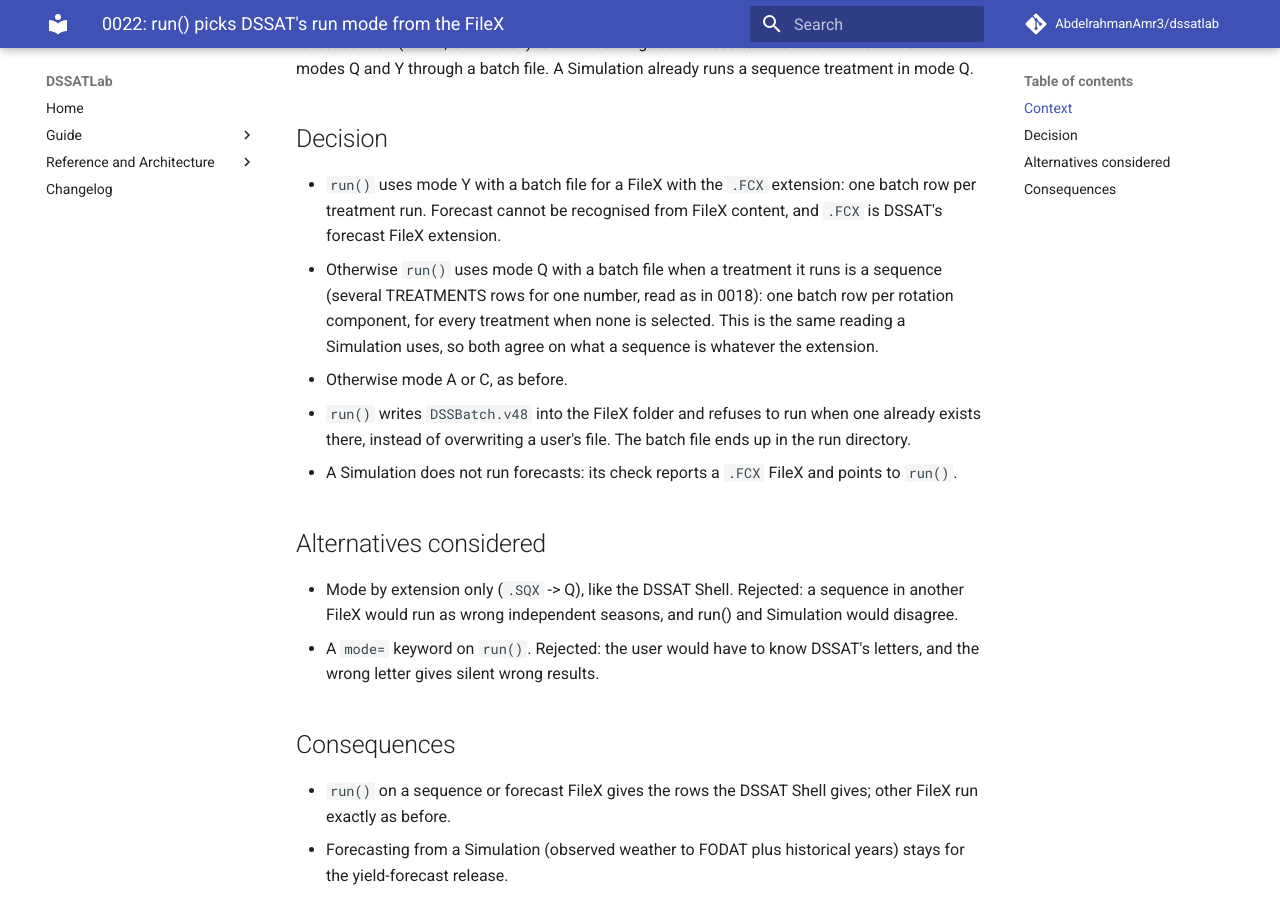
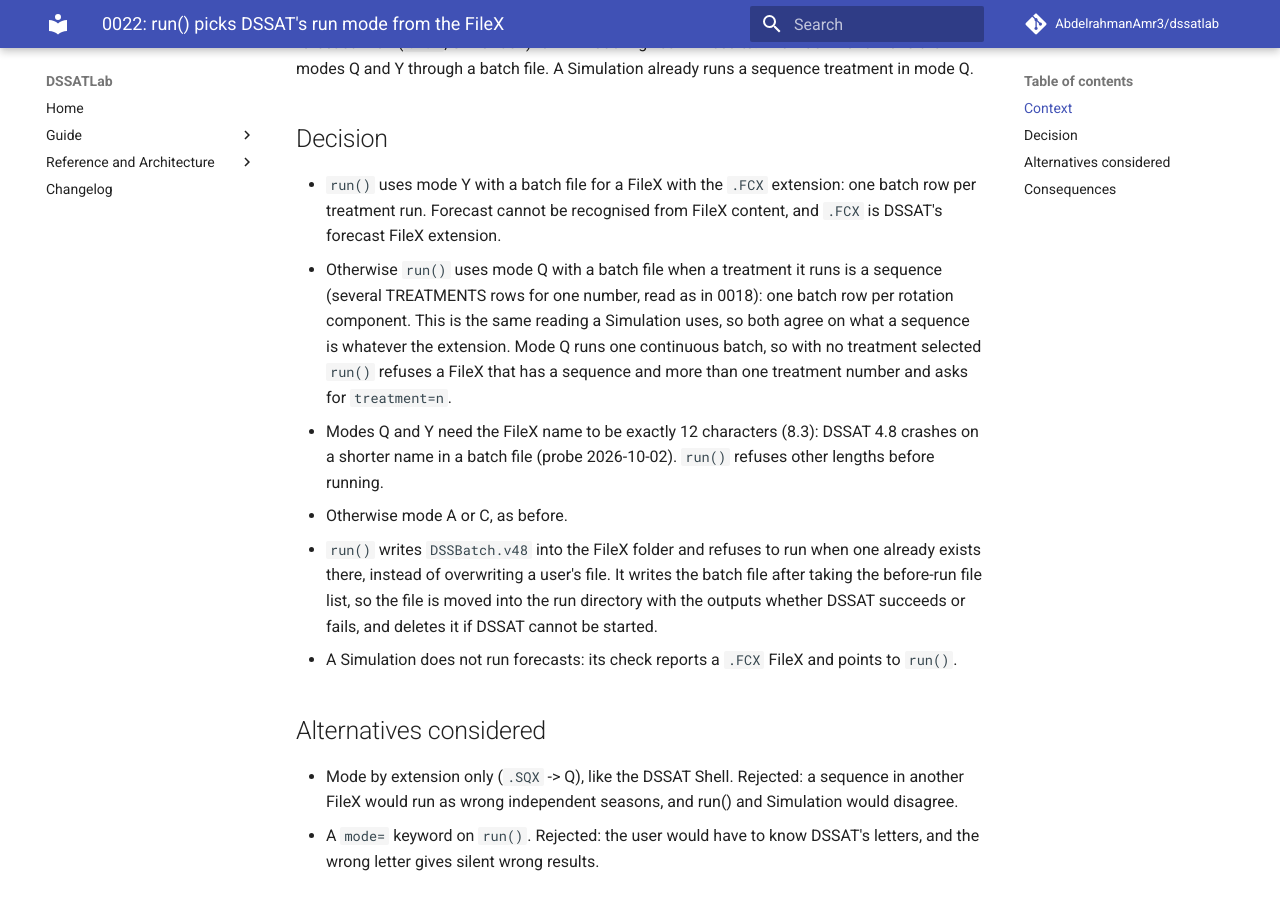
Before and after one commit to AbdelrahmanAmr3/dssatlab, an MkDocs documentation site: the page built from docs/adr/0022-run-picks-dssats-run-mode-from-the-filex.md, in a window 1280 px wide and 900 px high, scrolled down 343 px. Built offline with MkDocs 1.6.1 and Material for MkDocs 9.7.7, drawn with Linux system fonts in a browser that asks for light colours; comment, search, counter and statistics services are not loaded.

Commit message:
Record the 12-character rule, multi-treatment refusal and batch lifecycle in ADR 0022
Co-Authored-By: Claude Opus 5.5 <noreply@anthropic.com>

```diff
--- a/docs/adr/0022-run-picks-dssats-run-mode-from-the-filex.md
+++ b/docs/adr/0022-run-picks-dssats-run-mode-from-the-filex.md
@@ -16,12 +16,17 @@ modes Q and Y through a batch file. A Simulation already runs a sequence treatme
   treatment run. Forecast cannot be recognised from FileX content, and `.FCX` is DSSAT's
   forecast FileX extension.
 - Otherwise `run()` uses mode Q with a batch file when a treatment it runs is a sequence (several
-  TREATMENTS rows for one number, read as in 0018): one batch row per rotation component, for
-  every treatment when none is selected. This is the same reading a Simulation uses, so both agree
-  on what a sequence is whatever the extension.
+  TREATMENTS rows for one number, read as in 0018): one batch row per rotation component. This is
+  the same reading a Simulation uses, so both agree on what a sequence is whatever the extension.
+  Mode Q runs one continuous batch, so with no treatment selected `run()` refuses a FileX that has
+  a sequence and more than one treatment number and asks for `treatment=n`.
+- Modes Q and Y need the FileX name to be exactly 12 characters (8.3): DSSAT 4.8 crashes on a
+  shorter name in a batch file (probe 2026-10-02). `run()` refuses other lengths before running.
 - Otherwise mode A or C, as before.
 - `run()` writes `DSSBatch.v48` into the FileX folder and refuses to run when one already exists
-  there, instead of overwriting a user's file. The batch file ends up in the run directory.
+  there, instead of overwriting a user's file. It writes the batch file after taking the
+  before-run file list, so the file is moved into the run directory with the outputs whether DSSAT
+  succeeds or fails, and deletes it if DSSAT cannot be started.
 - A Simulation does not run forecasts: its check reports a `.FCX` FileX and points to `run()`.
 
 ## Alternatives considered
```
